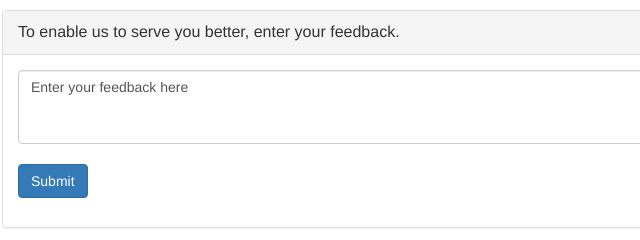
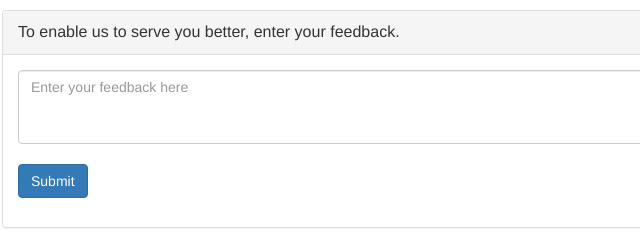
Before and after one commit to felipealbuquerq/assistente-pessoal, a website: page views/index.html in a window 1280 px wide. Shown: the part 174-414 px from the top of the page, 0-640 px from the left. Drawn offline with nearby package versions, Linux system fonts and the light colour scheme.

Commit message:
minos adjustments

```diff
--- a/app.js
+++ b/app.js
@@ -38,7 +38,6 @@ var index = require('./routes'),
 	watson = require('./routes/watson');
 	api = require('./routes/api');
 
-
 //In case the caller access any resource under the root /, call index route
 app.use('/', index);
 
--- a/views/index.html
+++ b/views/index.html
@@ -12,8 +12,6 @@
 						padding: 5px;
 					}
 				</style>
-
-
 		  </head>
 	<body>
 			<div class="jumbotron">
@@ -27,7 +25,7 @@
 				</div>
 				<div class="panel-body">
 						<form class="form-horizontal" action="watson" method="post">
-								<textarea class="form-control" name="feedback" rows="3">Enter your feedback here</textarea>
+								<textarea class="form-control" name="feedback" maxlength="128" rows="3" placeholder="Enter your feedback here"></textarea>
 								<br/>
 								<button type="submit" class="btn btn-primary">Submit</button>
 							</form>
```
Also changed, not shown: frontend/index.html (+0 -3 lines).
